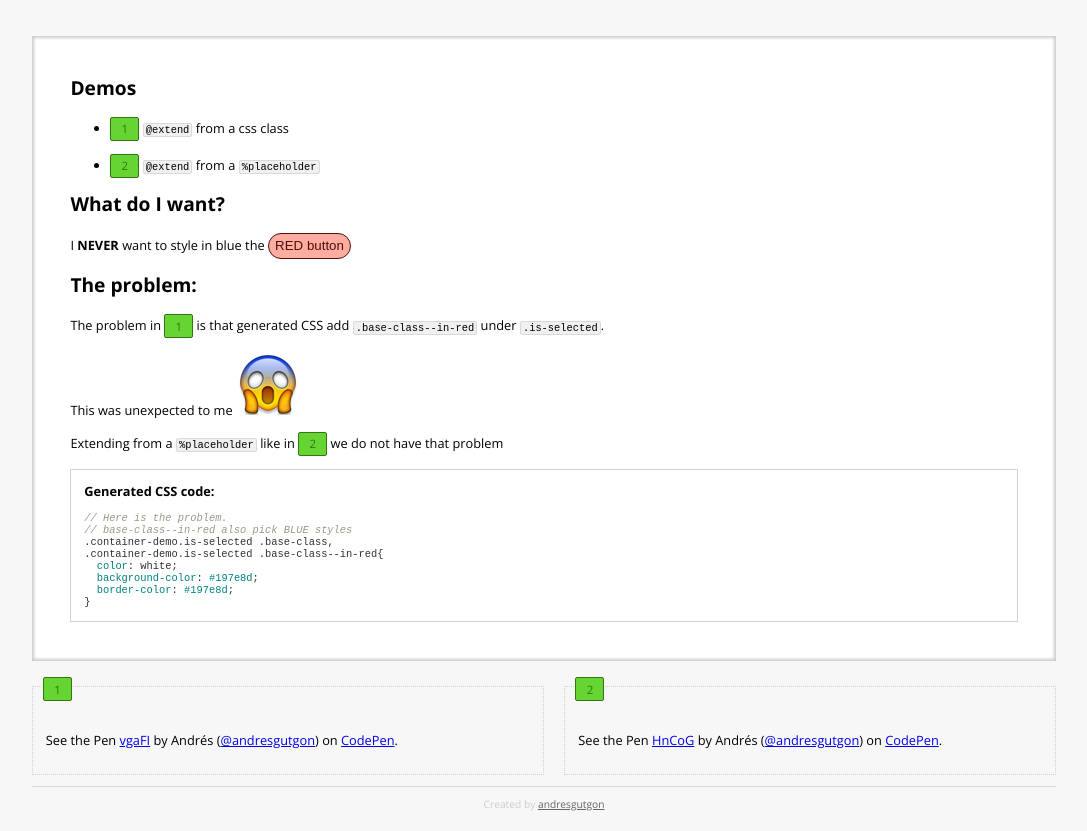
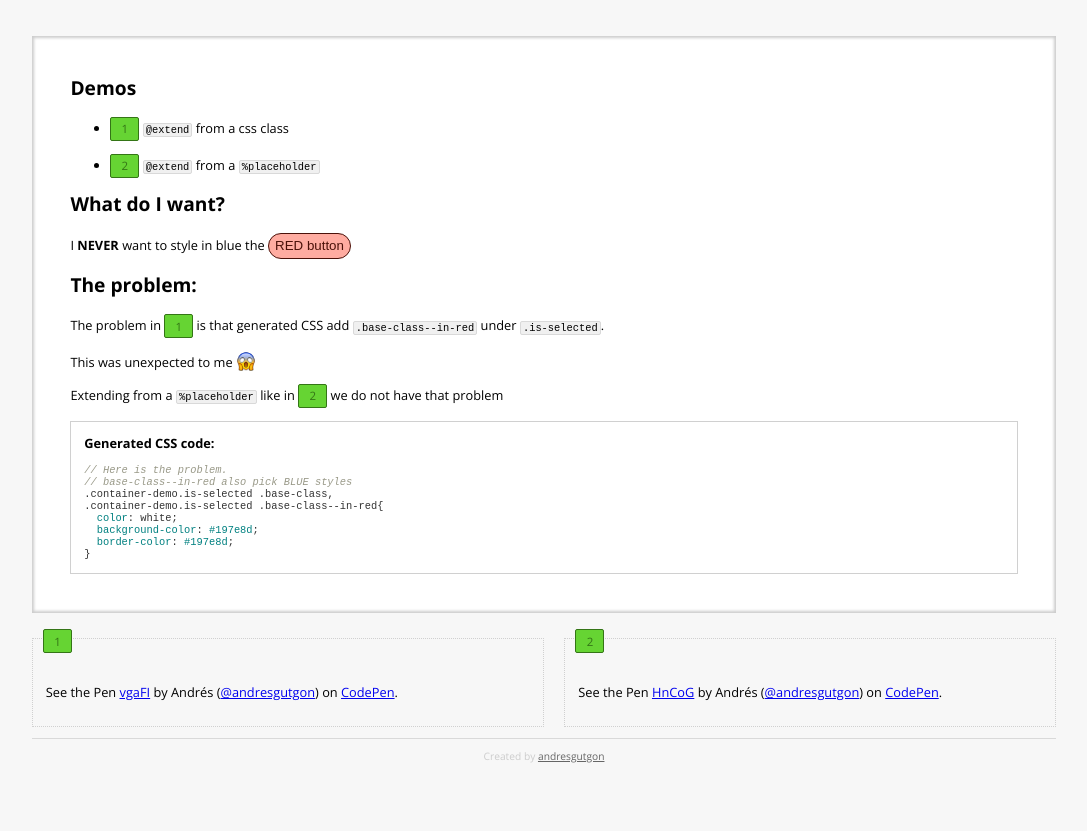
Before and after one commit to andresgutgon/sass-extend-demo, a plain HTML site: page index.html in a window 1280 px wide. Shown: the part 90-921 px from the top of the page, without its empty margins (96-1183 px from the left). After the commit the page ends 873 px from the top, so only its background shows below. Drawn offline with nearby package versions, Linux system fonts and the light colour scheme; a script that the page names is missing.

Commit message:
Emoji class

```diff
--- a/css/app.css
+++ b/css/app.css
@@ -89,6 +89,10 @@ li {margin: 0 0 1em 0;}
   text-align: center;
 }
 
+.emoji {
+  width: 20px;
+  vertical-align: bottom;
+}
 @media (min-width: 768px) {
   .demo-zone__block {
     width: 48%; }
--- a/index.html
+++ b/index.html
@@ -28,7 +28,7 @@
           <p>I <strong>NEVER</strong> want to style in blue the <button class="base-class--in-red">RED button</button></p>
           <h2>The problem:</h2>
           <p>The problem in <span class="demo-label">1</span> is that generated CSS add  <code class="code-tag">.base-class--in-red</code> under <code class="code-tag">.is-selected</code>.</p>
-          <p>This was unexpected to me <img src="images/scream.png" alt="Scream emoji"></p>
+          <p>This was unexpected to me <img src="images/scream.png" alt="Scream emoji" class="emoji"></p>
           <p>Extending from a <code class="code-tag">%placeholder</code> like in <span class="demo-label">2</span> we do not have that problem</p>
 <div class="highlight-code-wrapper">
   <p><strong>Generated CSS code:</strong></p>
```
